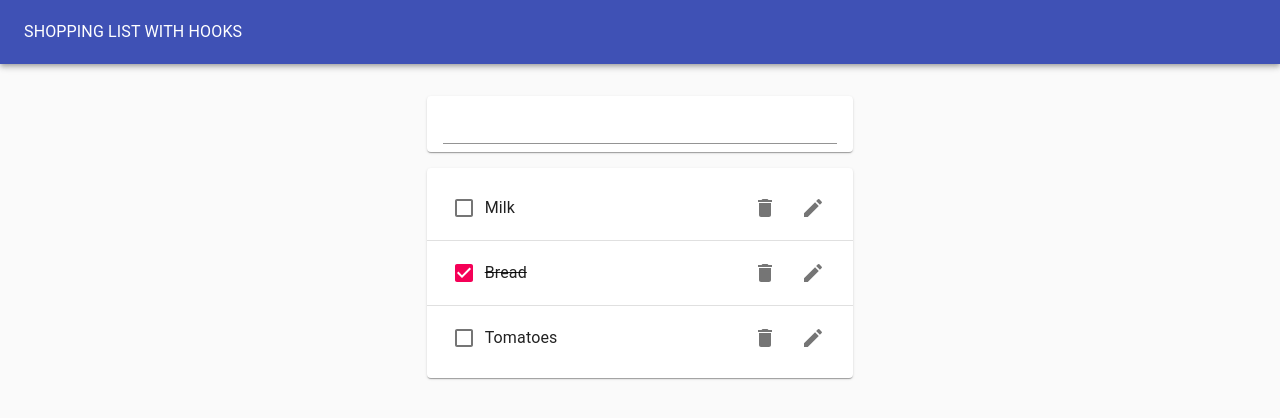
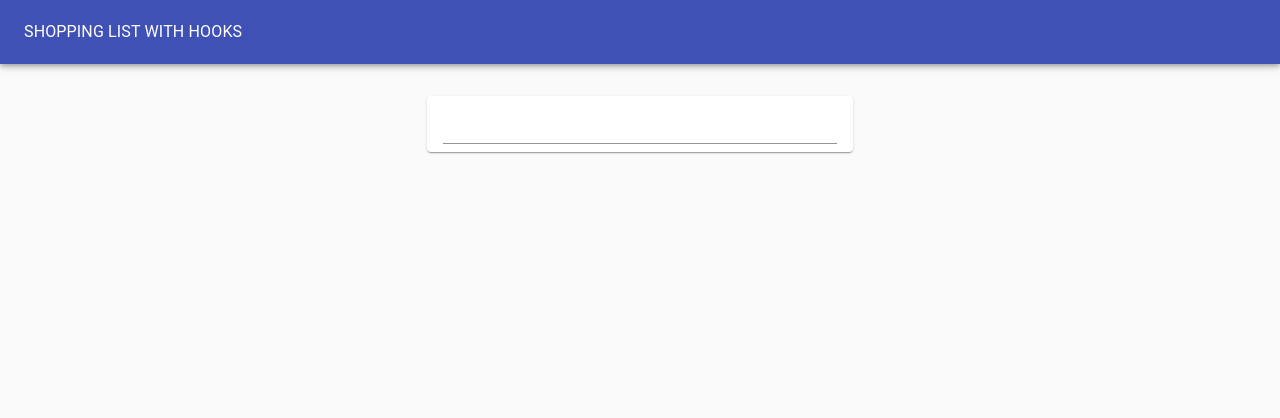
Before and after one commit to zsorosz/shopping-app, a React (Create React App) app: page / in a window 1280 px wide. Shown: the top 418 px of the page. Built offline with nearby package versions, Linux system fonts and the light colour scheme.

Commit message:
Save to localStorage with useEffect Hook

```diff
--- a/src/ShoppingApp.js
+++ b/src/ShoppingApp.js
@@ -1,7 +1,6 @@
-import React, { useState } from 'react';
+import React, { useState, useEffect } from 'react';
 import Typography from '@material-ui/core/Typography';
 import Paper from '@material-ui/core/Paper';
-import ToolBar from '@material-ui/core/ToolBar';
 import AppBar from '@material-ui/core/AppBar';
 import Grid from '@material-ui/core/Grid';
 import Toolbar from '@material-ui/core/ToolBar';
@@ -10,12 +9,18 @@ import ShoppingForm from './ShoppingForm.js';
 import uuid from 'uuid/v4';
 
 function ShoppingApp(){
-    const initialItems = [
-        { id: 1, itemName: "Milk", completed: false },
-        { id: 2, itemName: "Bread", completed: true },
-        { id: 3, itemName: "Tomatoes", completed: false }
-    ];
+    const initialItems = JSON.parse(window.localStorage.getItem('items') || "[]");
+    // const initialItems = [
+    //     { id: 1, itemName: "Milk", completed: false },
+    //     { id: 2, itemName: "Bread", completed: true },
+    //     { id: 3, itemName: "Tomatoes", completed: false }
+    // ];
     const [items, setItems] = useState(initialItems);
+
+    useEffect(() => {
+        window.localStorage.setItem("items", JSON.stringify(items));
+    }, [items]);
+
     const addItem = newItemText => {
         setItems([...items, { id: uuid(), itemName: newItemText, completed: false }]);
     };
--- a/src/ShoppingItem.js
+++ b/src/ShoppingItem.js
@@ -22,10 +22,10 @@ function ShoppingItem({id, itemName, completed, removeItem, toggleItem, editItem
                     {itemName}
                 </ListItemText>
                 <ListItemSecondaryAction>
-                    <IconButton aria-lebel="Delete" onClick={() => removeItem(id)}>
+                    <IconButton aria-label="Delete" onClick={() => removeItem(id)}>
                         <DeleteIcon />
                     </IconButton>
-                    <IconButton aria-lebel="Edit" onClick={toggle}>
+                    <IconButton aria-label="Edit" onClick={toggle}>
                         <EditIcon />
                     </IconButton>
                 </ListItemSecondaryAction>
--- a/src/ShoppingList.js
+++ b/src/ShoppingList.js
@@ -5,6 +5,7 @@ import Divider from '@material-ui/core/Divider';
 import ShoppingItem from './ShoppingItem';
 
 function ShoppingList({items, removeItem, toggleItem, editItem}){
+    if(items.length)
     return(
         <Paper>
             <List>
@@ -24,7 +25,8 @@ function ShoppingList({items, removeItem, toggleItem, editItem}){
                 ))}
             </List>
         </Paper>
-    )
+    );
+    return null;
 };
 
 export default ShoppingList;
```
